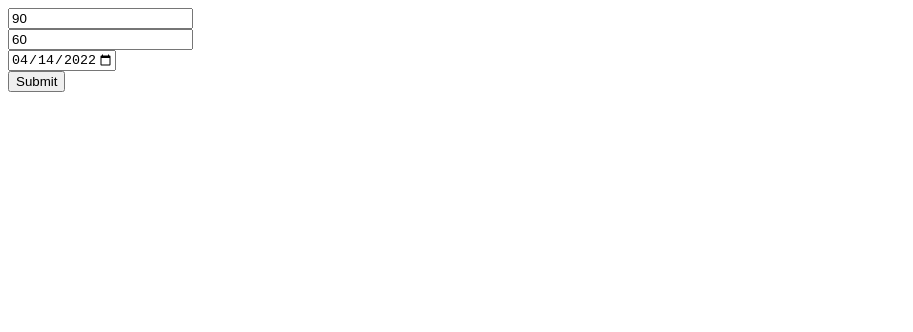
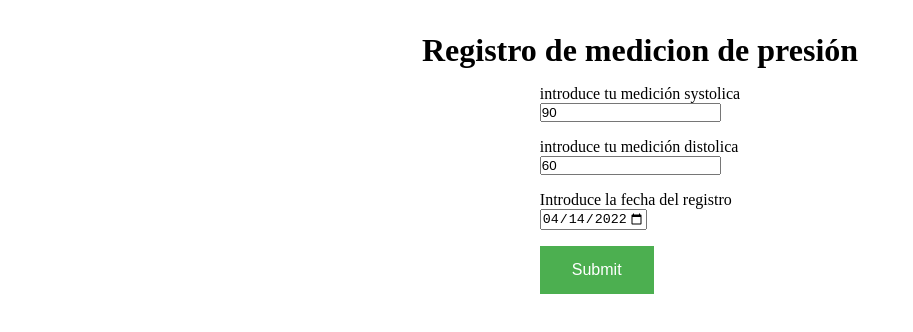
Before and after one commit to fer0o/cursoJavascriptCoderhouse, a website: page preEntrega-1/index.html in a window 1280 px wide. Shown: the whole page, without its empty margins (0-913 px from the left). Drawn offline with Linux system fonts and the light colour scheme.

Commit message:
agregando algo de estilo

```diff
--- a/preEntrega-1/index.html
+++ b/preEntrega-1/index.html
@@ -1,11 +1,11 @@
-
 <!DOCTYPE html>
 <html lang="en">
   <head>
-    <meta charset="UTF-8">
-    <meta http-equiv="X-UA-Compatible" content="IE=edge">
-    <meta name="viewport" content="width=device-width, initial-scale=1.0">
+    <meta charset="UTF-8" />
+    <meta http-equiv="X-UA-Compatible" content="IE=edge" />
+    <meta name="viewport" content="width=device-width, initial-scale=1.0" />
     <title>Document</title>
+    <link rel="stylesheet" href="../preEntrega-1/style.css" />
   </head>
   <body>
     <!-- <form>
@@ -16,29 +16,54 @@
     </form>  -->
     <!--
     falta hacer funcion validation -->
+    <div class="titulo">
+      <h1>Registro de medicion de presión</h1>
+    </div>
+    <div class="form-data">
       <form id="myform" onsubmit="return validation()">
+        <div class="systolic">
             <div>
-            <input type="number" placeholder="Insert systolic data" id="sys" value="90">
+                <span> introduce tu medición systolica</span>
+            </div>
+          <input
+            type="number"
+            placeholder="Insert systolic data"
+            id="sys"
+            value="90"
+          />
+        </div>
+        <div class="distolic">
+            <div>
+                <span>introduce tu medición distolica</span>
+            </div>
+          <input
+            type="number"
+            placeholder="Insert diastolic data"
+            id="dis"
+            value="60"
+          />
+        </div>
+        <div class="date-registro">
+            <div>
+                <span>Introduce la fecha del registro</span>
+            </div>
+          <input
+            type="date"
+            value="2022-04-14"
+            min="2019-01-01"
+            max="2022-12-31"
+            id="datePrompt"
+          />
         </div>
         <div>
-            <input type="number" placeholder="Insert diastolic data" id="dis" value="60">
+          <input type="submit" />
         </div>
-        <div>
-            <input type="date" value="2022-04-14" min="2019-01-01" max="2022-12-31" id="datePrompt">
-        </div>
-        <div>
-           <input type="submit">
+      </form>
     </div>
 
-    </form>
-    <div>
-        <div id="result">
-
+    <div class="results">
+      <div id="result"></div>
     </div>
-
-    </div>
-
   </body>
   <script src="./codigo.js"></script>
-
 </html>
--- /dev/null
+++ b/preEntrega-1/style.css
@@ -0,0 +1,38 @@
+*{
+    margin: 0;
+    padding: 0;
+}
+.titulo{
+   display: flex;
+   align-items: center;
+   justify-content: center;
+   padding-top: 2rem;
+}
+.form-data{
+    display: flex;
+    align-items: center;
+    justify-content: center;
+    padding-top: 1rem;
+}
+.systolic{
+    padding-bottom: 1rem;
+}
+.distolic{
+    padding-bottom:1rem;
+}
+.date-registro{
+    padding-bottom: 1rem;
+}
+input[type=submit]{
+    background-color: #4CAF50; /* Green */
+    border: none;
+    color: white;
+    padding: 15px 32px;
+    text-align: center;
+    text-decoration: none;
+    display: inline-block;
+    font-size: 16px;
+}
+.results{
+    padding-top: 2rem;
+}
```
Lines whose indentation alone changed are shown as unchanged.
